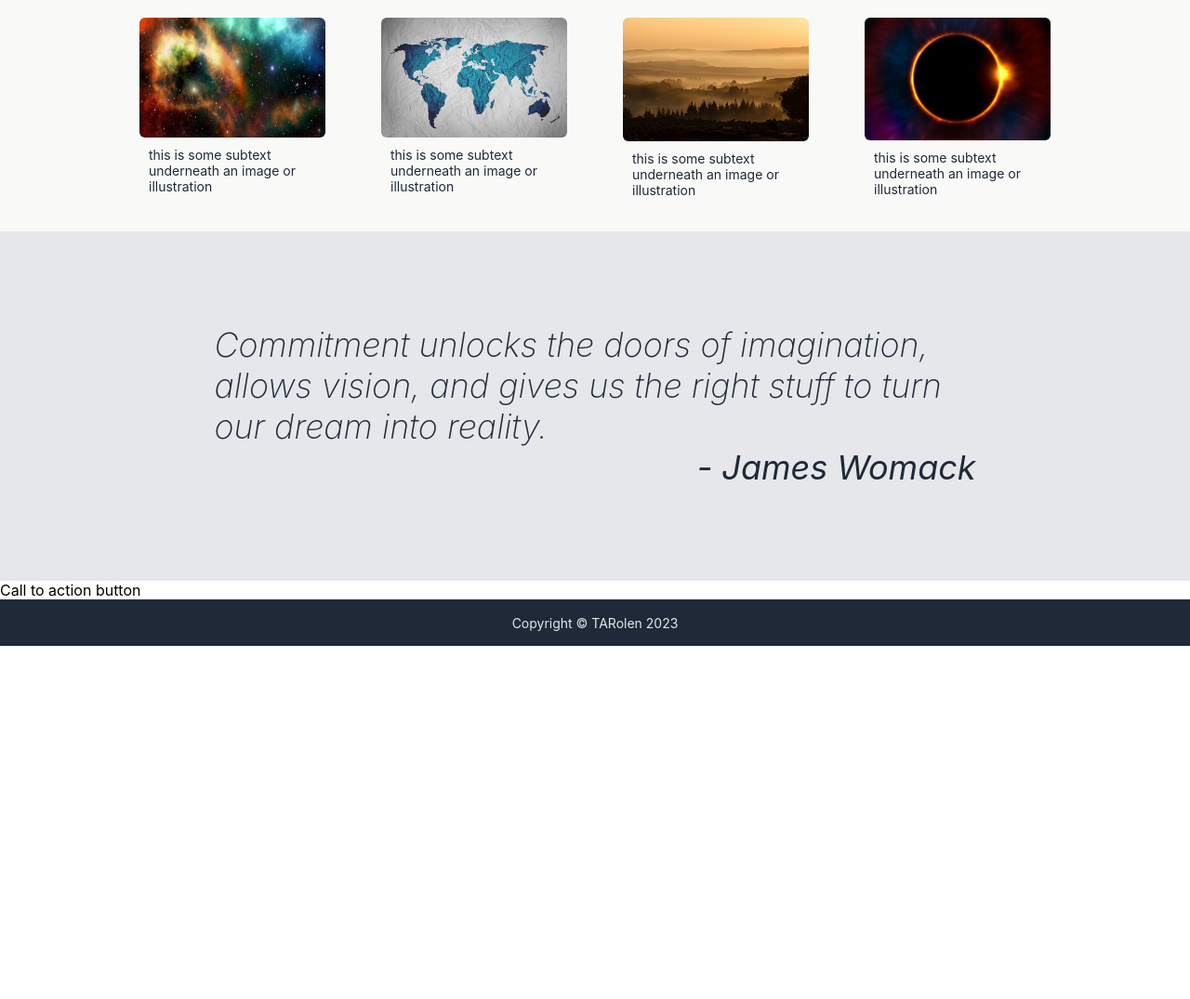
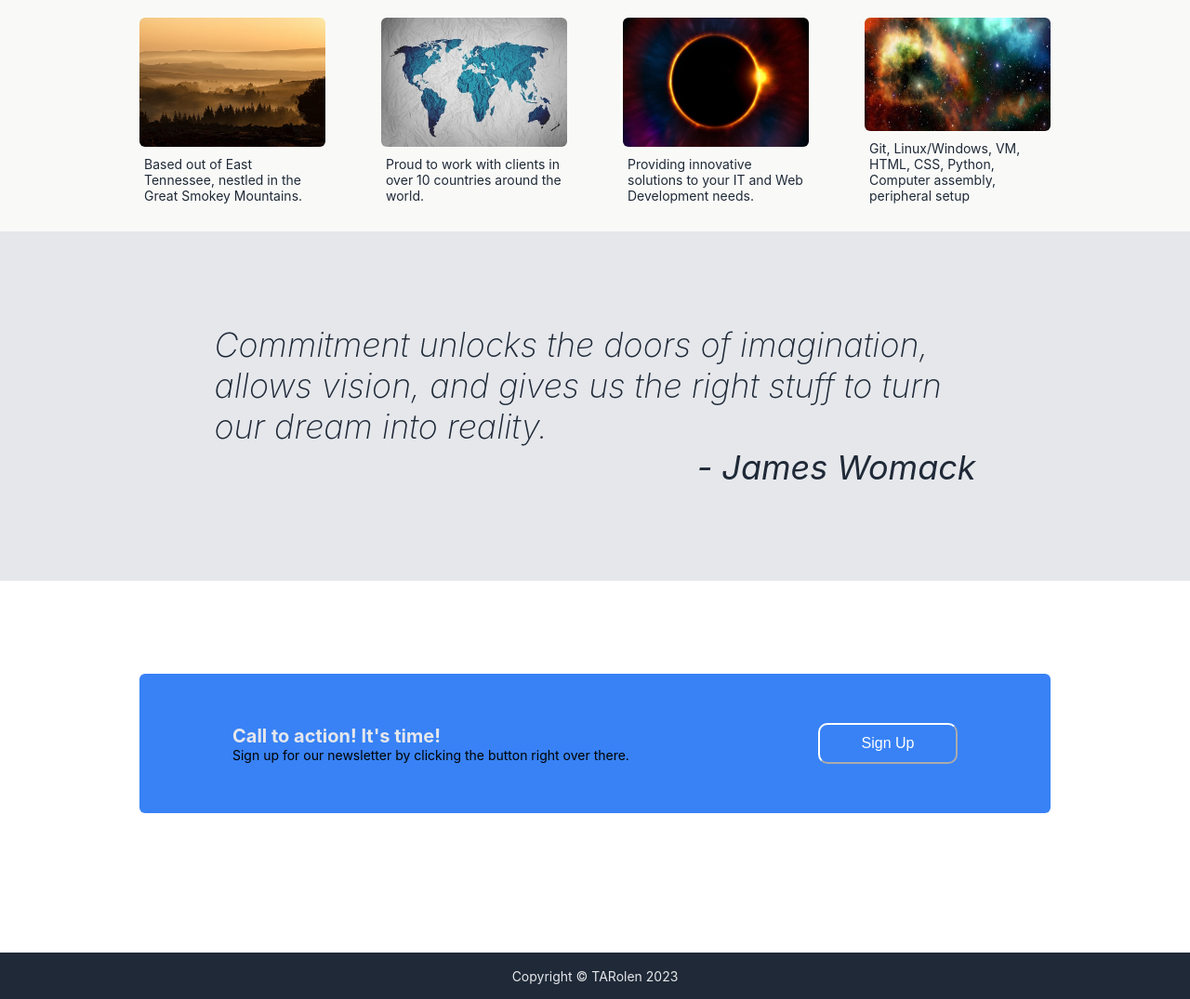
Before and after one commit to TARolen/landing-page, a plain HTML site: page index.html in a window 1280 px wide. Shown: the part 510-1585 px from the top of the page at 93% size. Before the commit the page ends 1205 px from the top, so only its background shows below. Drawn offline with Linux system fonts and the light colour scheme.

Commit message:
Updates to index and style

```diff
--- a/index.html
+++ b/index.html
@@ -44,20 +44,20 @@
 
         <div class="card-container">
             <div class="card">
-                <img src="images/test2.jpg" alt="an image placeholder">
-                <div class="text">this is some subtext underneath an image or illustration</div>
+                <img src="images/test4.jpg" alt="an image placeholder">
+                <div class="text">Based out of East Tennessee, nestled in the Great Smokey Mountains.</div>
             </div>
             <div class="card">
                 <img src="images/test3.jpg">
-                <div class="text">this is some subtext underneath an image or illustration</div>
-            </div>
-            <div class="card">
-                <img src="images/test4.jpg">
-                <div class="text">this is some subtext underneath an image or illustration</div>
+                <div class="text">Proud to work with clients in over 10 countries around the world.</div>
             </div>
             <div class="card">
                 <img src="images/test1.jpg">
-                <div class="text">this is some subtext underneath an image or illustration</div>
+                <div class="text">Providing innovative solutions to your IT and Web Development needs.</div>
+            </div>
+            <div class="card">
+                <img src="images/test2.jpg">
+                <div class="text">Git, Linux/Windows, VM, HTML, CSS, Python, Computer assembly, peripheral setup</div>
             </div>
         </div>
     </div>
@@ -66,7 +66,14 @@
         <div class="quote-sign">- James Womack</div>
     </div>
     <div class="call-container">
-        Call to action button
+        <div class="call">
+
+            <div class="call-header">Call to action! It's time!
+
+                <p>Sign up for our newsletter by clicking the button right over there.</p>
+            </div>
+            <button>Sign Up</button>
+        </div>
     </div>
     <div class="footer">
         Copyright © TARolen 2023
--- a/style.css
+++ b/style.css
@@ -23,6 +23,7 @@ body {
 }
 .header-logo {
     display: flex;
+    margin-left: 75px;
     font-weight: 300;
     font-size: 24px;
 }
@@ -33,8 +34,8 @@ body {
 }
 .header button {
     height: 30px;
-    color: black;
-    background-color: aqua;
+    color: rgb(255, 255, 255);
+    background-color: rgb(86, 158, 240);
     border: 0;
     border-radius: 2px;
     margin-left: 40px;
@@ -160,7 +161,8 @@ body {
     display: flex;
     color: #1F2937;
     font-size: 14px;
-    padding: 10px;
+    margin-top: 10px;
+    margin-left: 5px;
 }
 
 
@@ -189,3 +191,57 @@ body {
     font-weight: 400;
     justify-content: right;
 }
+
+.call-container {
+    display: flex;
+    justify-content: center;
+    height: 400px;
+    padding-left: 50px;
+    padding-right: 50px;
+}
+
+.call {
+    display: flex;
+    margin: 100px;
+    height: 150px;
+    width: 100%;
+    background-color: #3882F6;
+    flex-direction: row;
+    border-radius: 6px;
+    padding-left: 100px;
+    padding-right: 100px;
+    justify-content: space-between;
+    align-items: center;
+
+}
+.call-header{
+    color: #E5E7EB;
+    font-size: 20px;
+    font-weight: bold;
+    margin-right: 50px;
+}
+.call-header p{
+    color: black;
+    font-size: 14px;
+    font-weight: 400;
+}
+.call-container button{
+    display: flex;
+    width: 150px;
+    color: white;
+    background-color:#3882F6;
+    border-radius: 10px;
+    border-color: white;
+    box-shadow: 0;
+    border: 30;
+    height: 40px;
+    justify-content: center;
+    align-items: center;
+    font-size: 16px;
+    padding: 20px;
+
+}
+
+.call-container button:hover{
+    color: #e9e9e9;
+}
```
